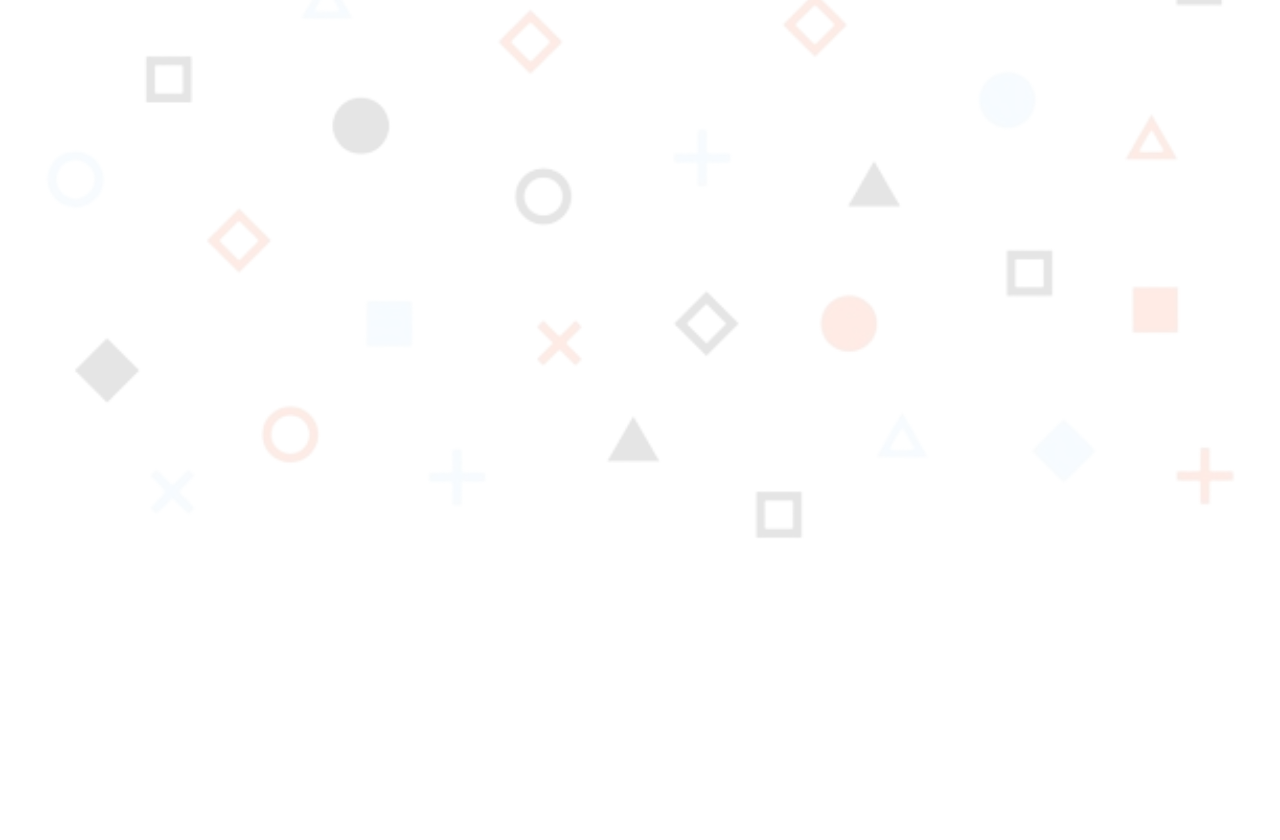
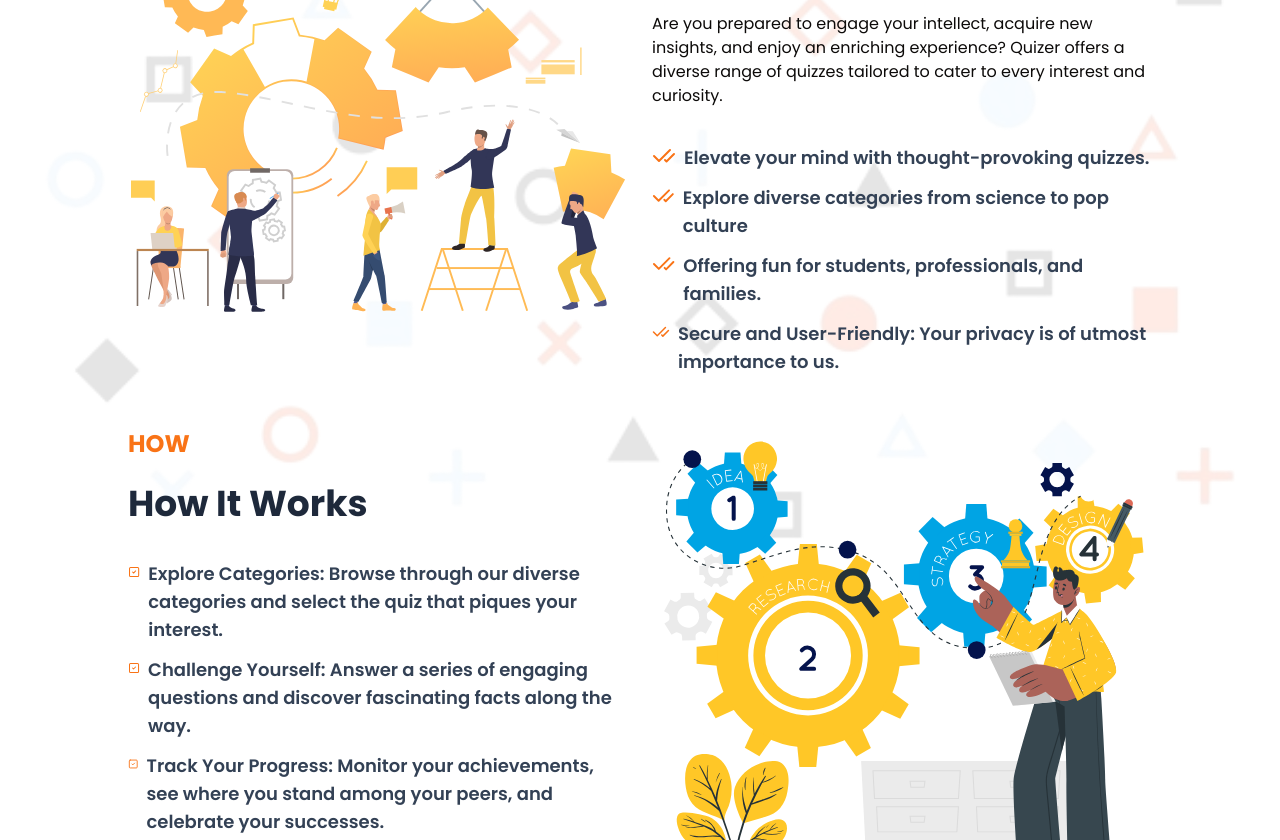
Before and after one commit to BashBuilder/Quizer, a React (Vite) app: page /how in a window 1280 px wide. Shown: the part 260-1100 px from the top of the page. Before the commit the page ends 800 px from the top, so only its background shows below. Built offline with nearby package versions, Linux system fonts and the light colour scheme.

Commit message:
ui update

```diff
--- /dev/null
+++ b/src/components/AboutComponent.tsx
@@ -0,0 +1,35 @@
+import { Copyright } from "lucide-react";
+
+export default function AboutComponent() {
+  return (
+    <article className="flex flex-col gap-6 px-6 py-5 md:px-16 md:py-8 xl:px-32">
+      <h2 className="text-primary">ABOUT US</h2>
+      <div>
+        <h4>JOURNEY</h4>
+        <p>
+          The Journey was conceived an enthusiast who shared a belief: learning
+          should be exciting, accessible, and tailored to individual interests.
+          Our journey began with a simple idea to create a platform that sparks
+          curiosity and fosters a love for knowledge.
+        </p>
+      </div>
+
+      <div>
+        <h4>Author</h4>
+        <p>
+          <span className="font-semibold">Adelowotan Anthony:</span> The
+          visionary behind Quizer, envisioned a space where diverse quizzes
+          could cater to the interests of a global audience. Exploring Open
+          Trivia Db api, the platform comes to life with seamless functionality
+          and user-friendly features.
+        </p>
+      </div>
+
+      <p className="mx-auto my-4 flex gap-2 text-center font-semibold">
+        Copyright <Copyright className="text-primary" />
+        <span className="text-primary">BashBuilder</span> All rights reserved.
+        <span>{new Date().getFullYear()}</span>
+      </p>
+    </article>
+  );
+}
--- /dev/null
+++ b/src/components/HowItWorks.tsx
@@ -0,0 +1,44 @@
+import { CheckSquare2Icon } from "lucide-react";
+
+export default function HowItWorks() {
+  return (
+    <section className="gap-6 py-5">
+      <div className="col-span-6 flex flex-col gap-6 ">
+        <h4 className="text-primary">HOW</h4>
+        <h2 className="text-slate-800">How It Works</h2>
+        <ul>
+          <li>
+            <p className="my-3 flex gap-2 text-lg font-semibold text-slate-700">
+              <CheckSquare2Icon className="text-primary" />
+              <span>
+                Explore Categories: Browse through our diverse categories and
+                select the quiz that piques your interest.
+              </span>
+            </p>
+          </li>
+          <li>
+            <p className="my-3 flex gap-2 text-lg font-semibold text-slate-700">
+              <CheckSquare2Icon className="text-primary" />
+              <span>
+                Challenge Yourself: Answer a series of engaging questions and
+                discover fascinating facts along the way.
+              </span>
+            </p>
+          </li>
+          <li>
+            <p className="my-3 flex gap-2 text-lg font-semibold text-slate-700">
+              <CheckSquare2Icon className="text-primary" />
+              <span>
+                Track Your Progress: Monitor your achievements, see where you
+                stand among your peers, and celebrate your successes.
+              </span>
+            </p>
+          </li>
+        </ul>
+      </div>
+      <div className="col-span-6">
+        <img src="assets/svg/slider-5.svg" alt="how" />
+      </div>
+    </section>
+  );
+}
--- /dev/null
+++ b/src/components/Why.tsx
@@ -0,0 +1,54 @@
+import { CheckCheckIcon } from "lucide-react";
+
+export default function Why() {
+  return (
+    <section className="gap-6 py-5">
+      <div className="order-2 col-span-6 md:order-1 ">
+        <img src="assets/svg/slider-1.svg" alt="" />
+      </div>
+
+      <div className="order-1 col-span-6 flex flex-col gap-6 md:order-2 ">
+        <h4 className="font-semibold text-primary"> WHY </h4>
+        <h2>Quizer: Quizzing Beyond Boundaries</h2>
+        <p>
+          Are you prepared to engage your intellect, acquire new insights, and
+          enjoy an enriching experience? Quizer offers a diverse range of
+          quizzes tailored to cater to every interest and curiosity.
+        </p>
+        <ul>
+          <li>
+            <p className="my-3 flex gap-2 text-lg font-semibold text-slate-700 ">
+              <CheckCheckIcon className="text-primary" />
+              <span>Elevate your mind with thought-provoking quizzes.</span>
+            </p>
+          </li>
+          <li>
+            <p className="my-3 flex gap-2 text-lg font-semibold text-slate-700 ">
+              <CheckCheckIcon className="text-primary" />
+              <span>
+                Explore diverse categories from science to pop culture
+              </span>
+            </p>
+          </li>
+          <li>
+            <p className="my-3 flex gap-2 text-lg font-semibold text-slate-700">
+              <CheckCheckIcon className="text-primary" />
+              <span>
+                Offering fun for students, professionals, and families.
+              </span>
+            </p>
+          </li>
+          <li>
+            <p className="my-3 flex gap-2 text-lg font-semibold text-slate-700">
+              <CheckCheckIcon className="text-primary" />
+              <span>
+                Secure and User-Friendly: Your privacy is of utmost importance
+                to us.
+              </span>
+            </p>
+          </li>
+        </ul>
+      </div>
+    </section>
+  );
+}
--- a/src/index.css
+++ b/src/index.css
@@ -81,7 +81,7 @@
     @apply rounded-md px-4 py-2 hover:opacity-95 hover:shadow-lg;
   }
   section {
-    @apply px-4 md:px-16 xl:px-32;
+    @apply grid grid-cols-1 gap-2 px-6 md:grid-cols-12 md:px-16  md:py-8 xl:px-32;
   }
   input {
     @apply autofill:appearance-none autofill:bg-transparent autofill:bg-opacity-0 autofill:bg-none autofill:transition-colors autofill:duration-infinite;
--- a/src/routes/About.tsx
+++ b/src/routes/About.tsx
@@ -1,3 +1,9 @@
+import AboutComponent from "@/components/AboutComponent";
+
 export default function About() {
-  return <div>About</div>;
+  return (
+    <div>
+      <AboutComponent />
+    </div>
+  );
 }
--- a/src/routes/Home.tsx
+++ b/src/routes/Home.tsx
@@ -1,11 +1,15 @@
 import { Link } from "react-router-dom";
 import { useAuthContext } from "../hooks/authContext";
+import Why from "@/components/Why";
+import HowItWorks from "@/components/HowItWorks";
+import AboutComponent from "@/components/AboutComponent";
 
 function Home() {
   const { isAuthenticated } = useAuthContext();
   const { state: auth } = isAuthenticated;
 
   return (
+    <div>
       <section className=" h-[90vh] min-h-[600px] items-center justify-items-center px-10 pt-12 md:grid md:h-[80vh] md:grid-cols-12 md:px-32 md:py-0 ">
         <div className="flex flex-col gap-6 md:col-span-6 md:text-left ">
           {auth ? (
@@ -80,14 +84,18 @@ function Home() {
             </Link>
           </div>
         </div>
-      <div className="col-span-12 col-start-7 flex items-center justify-center py-8">
+        <div className="col-span-6 flex w-full items-center justify-center py-8">
           {auth ? (
             <img src="assets/svg/question.svg" alt="welcome" className="" />
           ) : (
-          <img src="assets/svg/home.svg" alt="welcome" className="w-full" />
+            <img src="assets/svg/home.svg" alt="welcome" className="w-4/5" />
           )}
         </div>
       </section>
+      <Why />
+      <HowItWorks />
+      <AboutComponent />
+    </div>
   );
 }
 
--- a/src/routes/How.tsx
+++ b/src/routes/How.tsx
@@ -1,3 +1,13 @@
+import AboutComponent from "@/components/AboutComponent";
+import HowItWorks from "@/components/HowItWorks";
+import Why from "@/components/Why";
+
 export default function How() {
-  return <div>How</div>;
+  return (
+    <div>
+      <Why />
+      <HowItWorks />
+      <AboutComponent />
+    </div>
+  );
 }
```
Also changed, not shown: public/assets/svg/slider-1.svg (added), public/assets/svg/slider-5.svg (added). Lines whose indentation alone changed are shown as unchanged.
